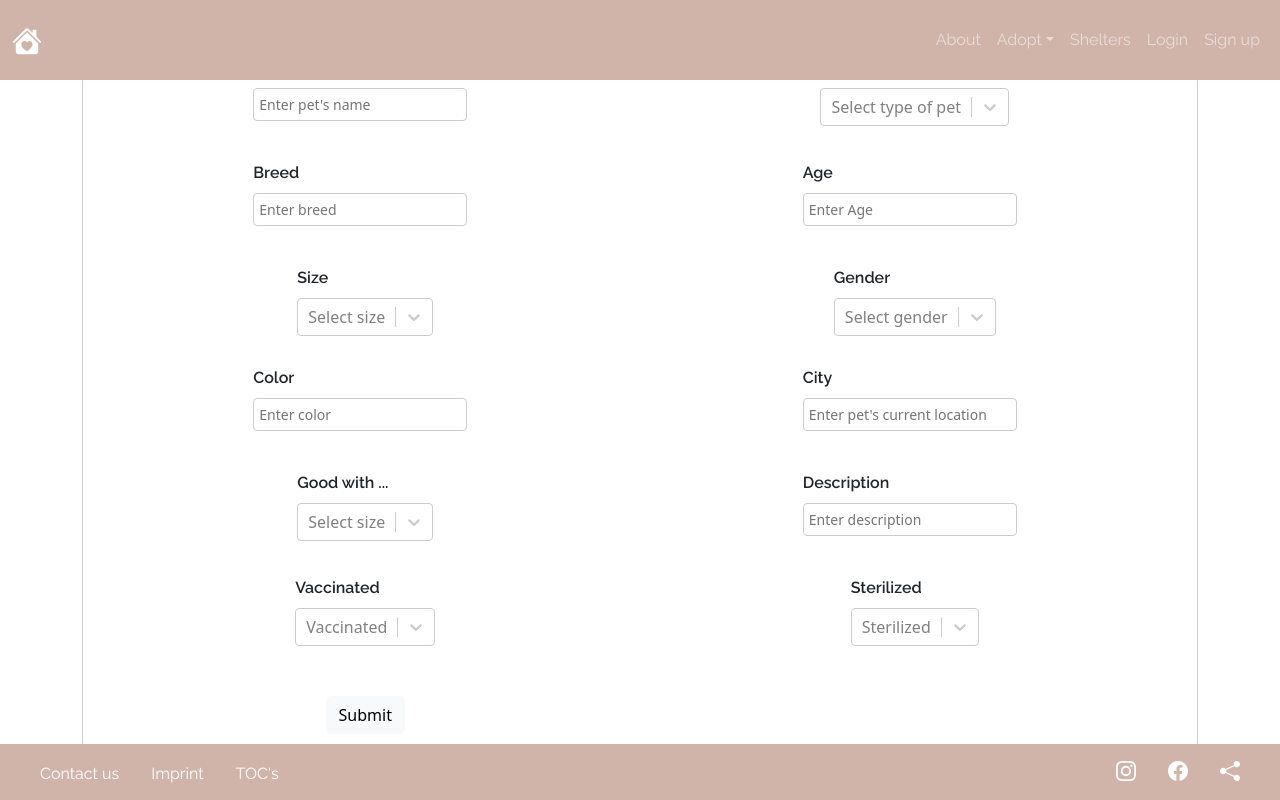
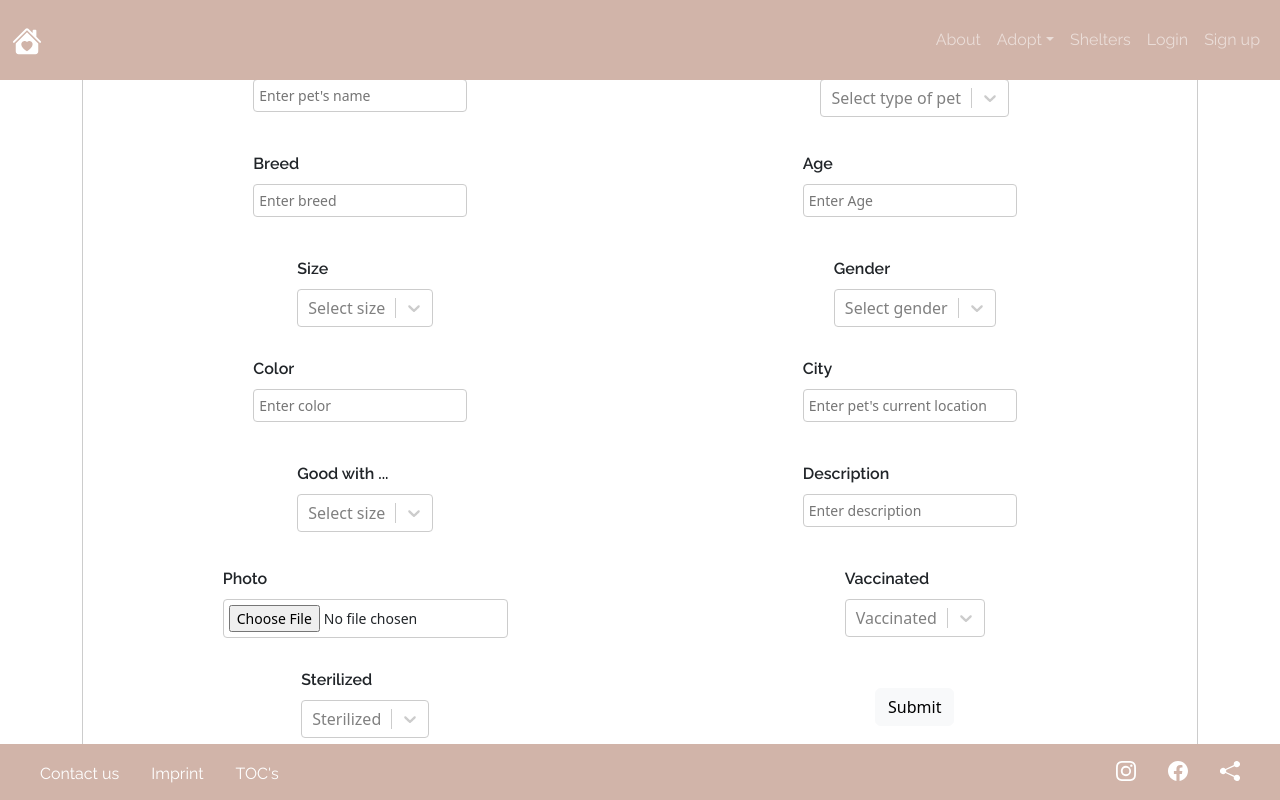
Before and after one commit to LiaGrozav/rescue-me-demo, a React (Create React App) app in the folder client/: page /giveforadoption in a window 1280 px wide. Built offline with nearby package versions, Linux system fonts and the light colour scheme; no server answers; a web font is replaced by a local one.

Commit message:
first changes

```diff
--- a/client/src/Pages/GiveForAdoptionForm.jsx
+++ b/client/src/Pages/GiveForAdoptionForm.jsx
@@ -1,4 +1,4 @@
-import React, { useState, useContext } from "react";
+import React, { useState, useContext, useEffect } from "react";
 import PetContext from "../context/petsContextProvider";
 import "../styles/GiveForAdoptionForm.scss";
 import { Container, Form, Button } from "react-bootstrap";
@@ -48,14 +48,51 @@ const GiveForAdoptionForm = () => {
   const [city, setCity] = useState("");
   const [goodWith, setGoodWith] = useState("");
   const [description, setDescription] = useState("");
+  const [photoURL, setPhotoURL] = useState(null);
   const [errorMessage, setErrorMessage] = useState("");
   // errorMessage is defined to store any error message that may occur during the sign-up process
   const [sterilized, setSterilized] = useState("");
   const [vaccinated, setVaccinated] = useState("false");
-  const { user } = useContext(PetContext);
+  const { user, setUser } = useContext(PetContext);
 
   axios.defaults.withCredentials = true;
-  console.log(user);
+
+  // useEffect(() => {
+  //   console.log("Pet object in useEffect:", user.user.pets);
+  //   if (user && user.user && user.user.pets.photoURL) {
+  //     setPhotoURL(user.user.pets.photoURL);
+  //   }
+  // }, [user]);
+
+  console.log("User object in component:", user);
+
+  const handleUploadPetPhoto = async (event) => {
+    const file = event.target.files[0];
+    const reader = new FileReader();
+    reader.readAsDataURL(file);
+
+    reader.onloadend = async () => {
+      const photoURL = reader.result;
+
+      try {
+        const res = await axios.patch(
+          "http://localhost:4000/api/pets/updatePet",
+          {
+            petId: user.user.pets._id,
+            photoURL,
+          }
+        );
+        setUser((prevUser) => {
+          const updatedPets = prevUser.user.pets.map((pet) =>
+            pet._id === res.data.data._id ? { ...pet, photoURL } : pet
+          );
+          return { ...prevUser, user: { ...prevUser.user, pets: updatedPets } };
+        });
+      } catch (error) {
+        console.error(error);
+      }
+    };
+  };
 
   const handleSubmitGiveForAdoptionForm = async (event) => {
     event.preventDefault();
@@ -75,6 +112,7 @@ const GiveForAdoptionForm = () => {
         city,
         goodWith,
         description,
+        photoURL,
       });
 
       setErrorMessage("");
@@ -195,6 +233,11 @@ const GiveForAdoptionForm = () => {
         </Form.Group>
 
         <Form.Group className="form-group">
+          <Form.Label>Photo</Form.Label>
+          <input type="file" accept="image/*" onChange={handleUploadPetPhoto} />
+        </Form.Group>
+
+        <Form.Group className="form-group">
           <Form.Label>Vaccinated</Form.Label>
           <Select
             className="custom-select"
--- a/client/src/context/petsContextProvider.js
+++ b/client/src/context/petsContextProvider.js
@@ -15,6 +15,7 @@ export const PetContextProvider = ({ children }) => {
   const [dogfacts, setDogfacts] = useState([]);
   const [isLoggedIn, setIsLoggedIn] = useState(true);
   const [profilePhoto, setProfilePhoto] = useState(null);
+  const [petProfilePhoto, setPetProfilePhoto] = useState(null);
 
   const handleLogin = () => {
     setIsLoggedIn(true);
@@ -148,6 +149,8 @@ export const PetContextProvider = ({ children }) => {
         setLoading,
         user,
         setUser,
+        petProfilePhoto,
+        setPetProfilePhoto,
         profilePhoto,
         setProfilePhoto,
         isLoggedIn,
```
Also changed, not shown: client/src/Pages/PetProfile.jsx (line endings or trailing spaces), client/src/components/PetCard.jsx (line endings or trailing spaces).
